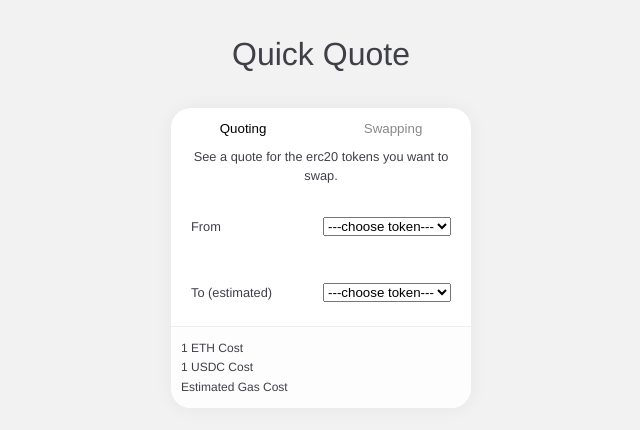
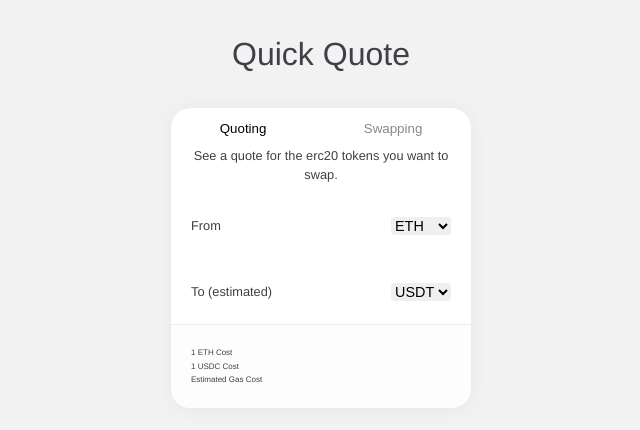
Before and after one commit to ren132710/erc20Quote, a plain HTML site: page index.html in a window 1280 px wide. Shown: the whole page, without its empty margins (319-959 px from the left). Drawn offline with Linux system fonts and the light colour scheme.

Commit message:
style html select elements

```diff
--- a/index.html
+++ b/index.html
@@ -19,20 +19,20 @@
             <div class="grid-row message-row">See a quote for the erc20 tokens you want to swap.</div>
             <div class="grid-row select-row">
                 <div>From</div>
-                <select id="erc20-from">
-                    <option>---choose token---</option>
+                <select class="erc20-list">
+                    <option>ETH</option>
                     <option>BTC</option>
-                    <option>ETH</option>
                     <option>USDT</option>
+                    <option>BNB</option>
                 </select>
             </div>
             <div class="grid-row select-row">
                 <div>To (estimated) </div>
-                <select id="erc20-to">
-                    <option>---choose token---</option>
+                <select class="erc20-list">
+                    <option>USDT</option>
                     <option>BTC</option>
                     <option>ETH</option>
-                    <option>USDT</option>
+                    <option>BNB</option>
                 </select>
             </div>
             <div class="grid-row quote-info-box">
--- a/style.css
+++ b/style.css
@@ -66,15 +66,25 @@ body {
     justify-content: space-between;
     align-items: center;
     padding: 20px;
+}
 
+.erc20-list {
+    border-style: none;
+    border-radius: 4px;
+    cursor: pointer;
+    font-size: .90rem;
+}
+
+.erc20-list:hover {
+    background-color: #f2f2f2;
 }
 
 .quote-info-box {
     display: flex;
     flex-direction: column;
     justify-content: space-evenly;
-    font-size: .75rem;
-    padding: 10px;
+    font-size: .5rem;
+    padding: 20px;
     background-color: #fDfDfD;
     border-top: 1px;
     border-top-style: groove;
```
Also changed, not shown: quote.js (+17 -0 lines).
